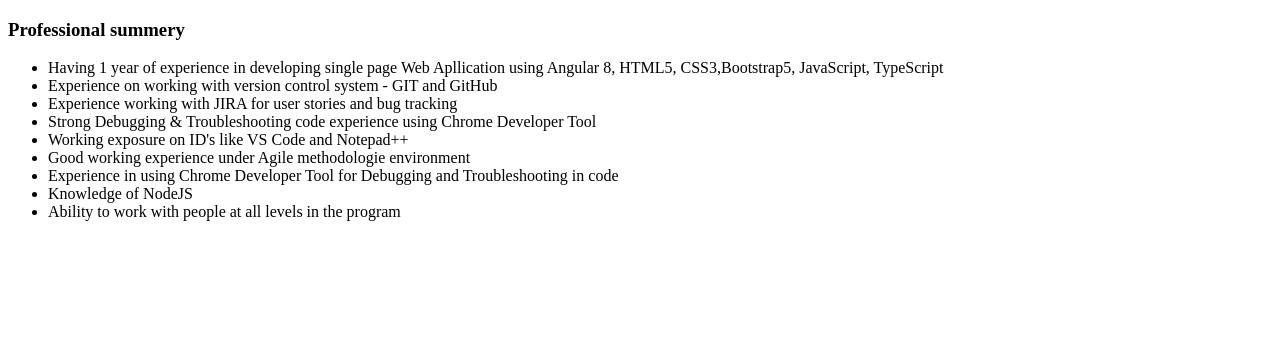
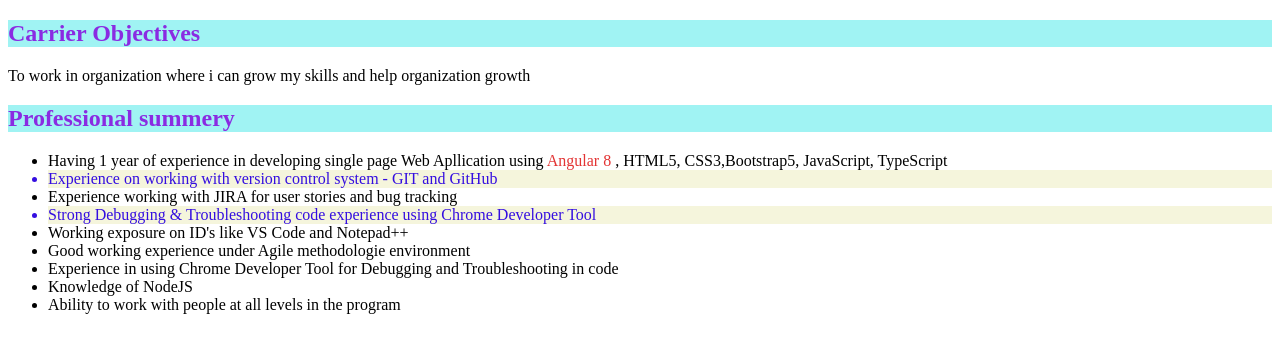
Before and after one commit to nalandagaikwad78/MyProfile07, a plain HTML site: page home.html in a window 1280 px wide. Drawn offline with Linux system fonts and the light colour scheme.

Commit message:
add css
add css

```diff
--- a/home.html
+++ b/home.html
@@ -5,14 +5,30 @@
     <meta http-equiv="X-UA-Compatible" content="IE=edge">
     <meta name="viewport" content="width=device-width, initial-scale=1.0">
     <title>Home</title>
+    <style>
+        .Angular {
+            color: blueviolet;
+            background-color: rgb(160, 243, 243);
+        }
+        #Agile {
+            color: rgb(227, 52, 52);
+        }
+        .and {
+            color: rgb(52, 14, 224);
+            background-color: beige;
+        }
+    </style>
 </head>
 <body>
-    <h3>Professional summery</h3>
+    <h2 class="Angular">Carrier Objectives</h2>
+    <p>To work in organization where i can grow my skills and help organization growth</p>
+    <h2 class="Angular">Professional summery</h2>
+
     <ul>
-        <li> Having 1 year of experience in developing single page Web Apllication using Angular 8, HTML5, CSS3,Bootstrap5, JavaScript, TypeScript </li>
-        <li> Experience on working with version control system - GIT and GitHub </li>
+        <li> Having 1 year of experience in developing single page Web Apllication using <span id="Agile">Angular 8</span> , HTML5, CSS3,Bootstrap5, JavaScript, TypeScript </li>
+        <li class="and"> Experience on working with version control system - GIT and GitHub </li>
         <li> Experience working with JIRA for user stories and bug tracking</li>
-        <li> Strong Debugging & Troubleshooting code experience using Chrome Developer Tool</li>
+        <li class="and"> Strong Debugging & Troubleshooting code experience using Chrome Developer Tool</li>
         <li> Working exposure on ID's like VS Code and Notepad++ </li>
         <li> Good working experience under Agile methodologie environment</li>
         <li> Experience in using Chrome Developer Tool for Debugging and Troubleshooting in code</li>
```
Also changed, not shown: index2.html (+6 -0 lines).
